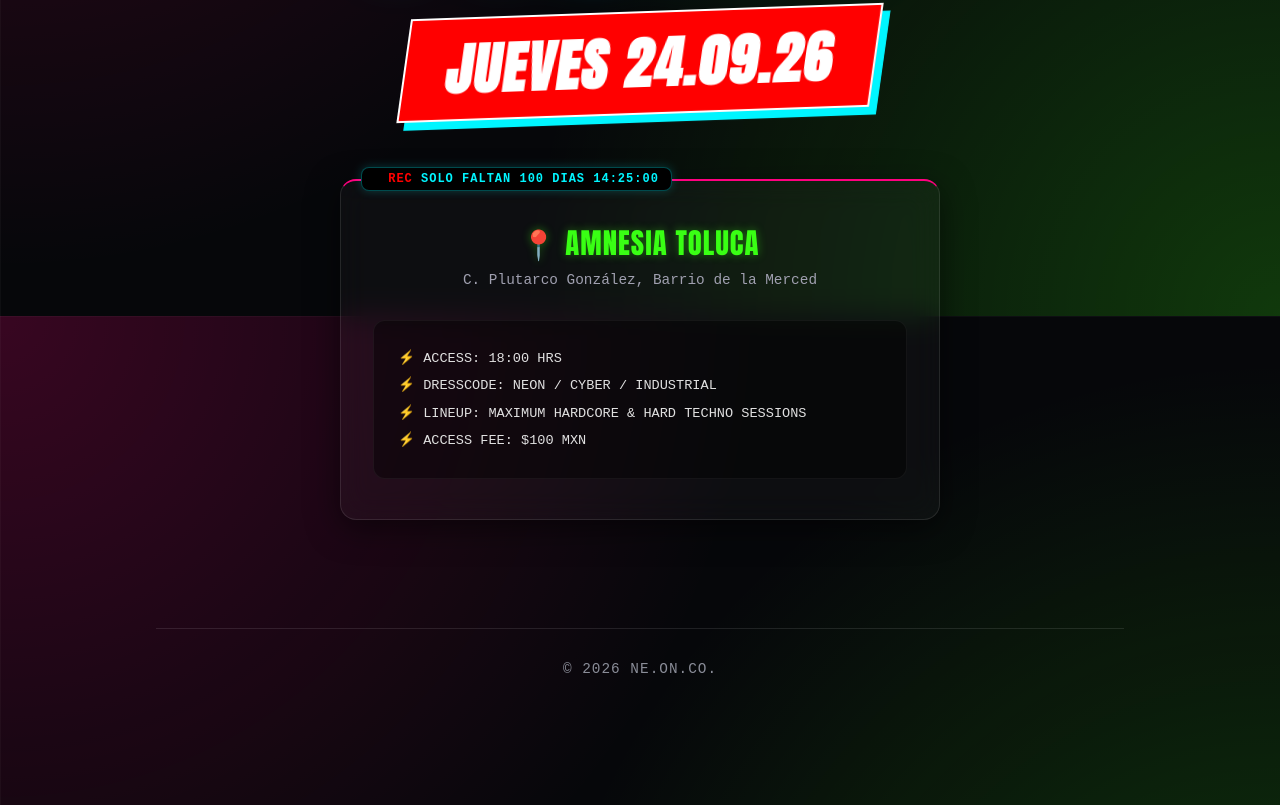
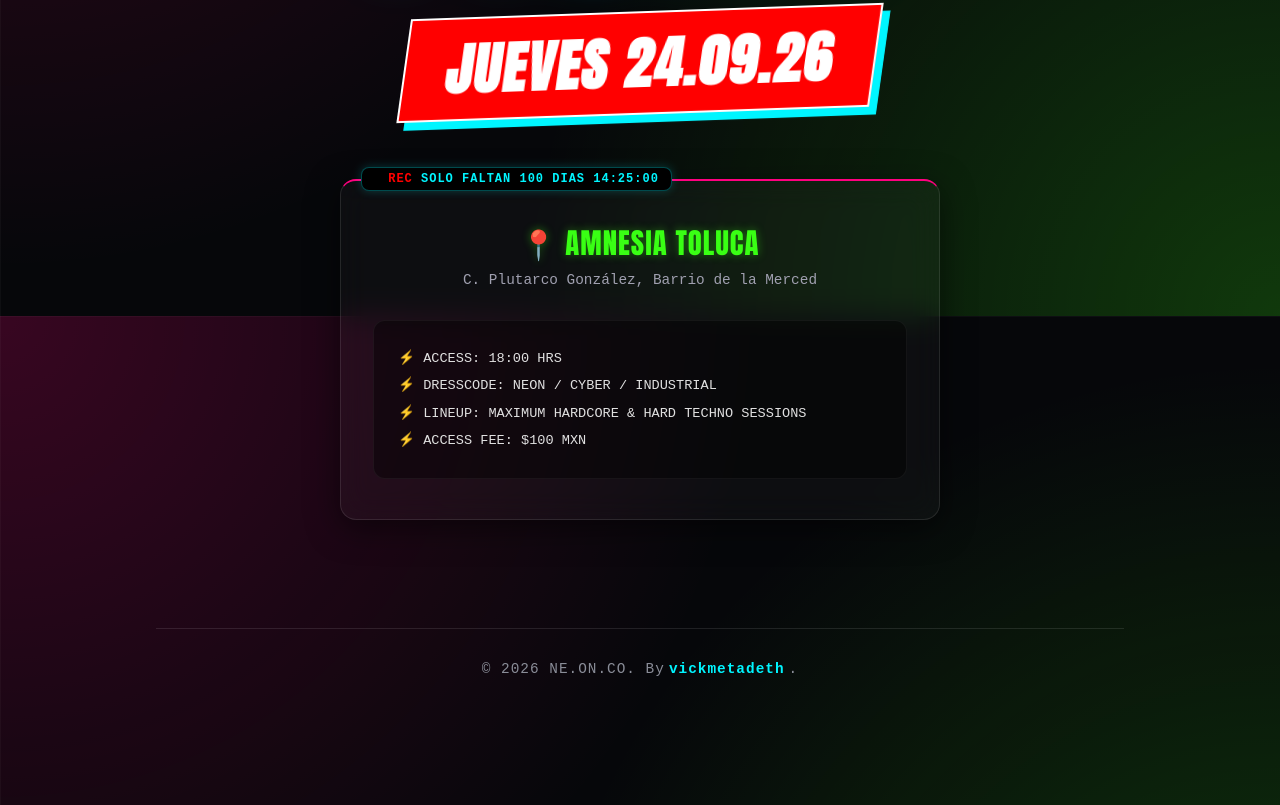
Before and after one commit to VickDream/ne.on.co, a React (Vite) app: page / in a window 1280 px wide. Shown: the part 484-1289 px from the top of the page. Built offline with nearby package versions, Linux system fonts and the light colour scheme.

Commit message:
first commit

```diff
--- a/src/components/NeonEvent.jsx
+++ b/src/components/NeonEvent.jsx
@@ -130,7 +130,8 @@ export default function NeonEvent() {
         <div className="cta-wrapper">
         </div>
           <footer className="neon-footer">
-          © 2026 NE.ON.CO.
+          © 2026 NE.ON.CO. By
+          <a href="https://portafolio-cbr.pages.dev/" target="_blank">vickmetadeth</a>.
           </footer>
         </main>
       </>
--- a/src/styles/NeonEvent.css
+++ b/src/styles/NeonEvent.css
@@ -410,3 +410,53 @@ body {
   box-shadow: 0 0 40px var(--neon-green), 0 0 80px var(--neon-green);
   transform: scale(1.05);
 }
+
+/* ==========================================================================
+   ESTILO PARA EL ENLACE DEL PORTAFOLIO (Footer)
+   ========================================================================== */
+
+.neon-footer a {
+  color: var(--cyan-electric); /* Color cian eléctrico para contrastar con el fondo */
+  text-decoration: none; /* Quitamos el subrayado por defecto */
+  font-family: var(--font-retro-mono); /* Fuente de terminal */
+  font-weight: bold;
+  position: relative; /* Necesario para el efecto del subrayado */
+  padding: 0 4px; /* Un poco de aire a los lados */
+  transition: all 0.3s ease;
+
+  /* Animación sutil de parpadeo estilo terminal antigua */
+  animation: terminalBlink 3s infinite steps(1, start);
+}
+
+/* El subrayado animado */
+.neon-footer a::after {
+  content: '';
+  position: absolute;
+  width: 0; /* Empieza invisible */
+  height: 2px;
+  bottom: -2px;
+  left: 0;
+  background: linear-gradient(90deg, var(--cyan-electric), var(--neon-pink));
+  transition: width 0.4s cubic-bezier(0.175, 0.885, 0.32, 1.275);
+  box-shadow: 0 0 8px var(--cyan-electric);
+}
+
+/* Efecto al pasar el mouse (Hover) */
+.neon-footer a:hover {
+  color: #ffffff; /* Se vuelve blanco puro */
+  text-shadow: 0 0 10px var(--cyan-electric), 0 0 20px var(--cyan-electric); /* Brillo intenso */
+  animation: none; /* Detenemos el parpadeo para que se vea sólido y llamativo */
+}
+
+/* El subrayado se expande al 100% en hover */
+.neon-footer a:hover::after {
+  width: 100%;
+}
+
+/* Animación de parpadeo sutil (como si la pantalla tuviera una interferencia) */
+@keyframes terminalBlink {
+  0%, 90%, 100% { opacity: 1; }
+  92% { opacity: 0.4; }
+  94% { opacity: 1; }
+  96% { opacity: 0.6; }
+}
```
